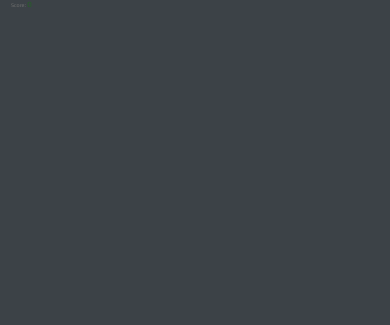
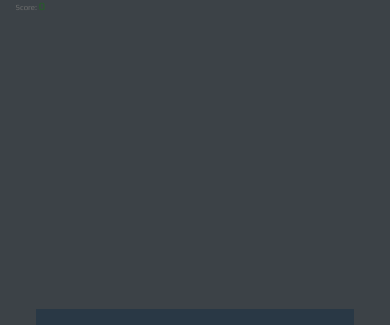
Before and after one commit to ivaes/blockbuster, a plain HTML site: page index.html in a window 390 px wide. Shown: the top 325 px of the page. Drawn offline with Linux system fonts and the light colour scheme.

Commit message:
Fixed styles on mobile devices

```diff
--- a/style.css
+++ b/style.css
@@ -506,3 +506,15 @@ input[type=radio]:checked + .size_label {
     color: var(--c_green1);
     font-size: var(--size_2);
 }
+
+@media only screen and (max-width: 767px) {
+    :root {
+        --size_00: 0.1vw;
+        --size_0: 1.4vw;
+        --size_1: 2vw;
+        --size_2: 2.8vw;
+        --size_3: 4vw;
+        --size_4: 5.6vw;
+        --size_5: 5.6vw;
+    }
+}
```
